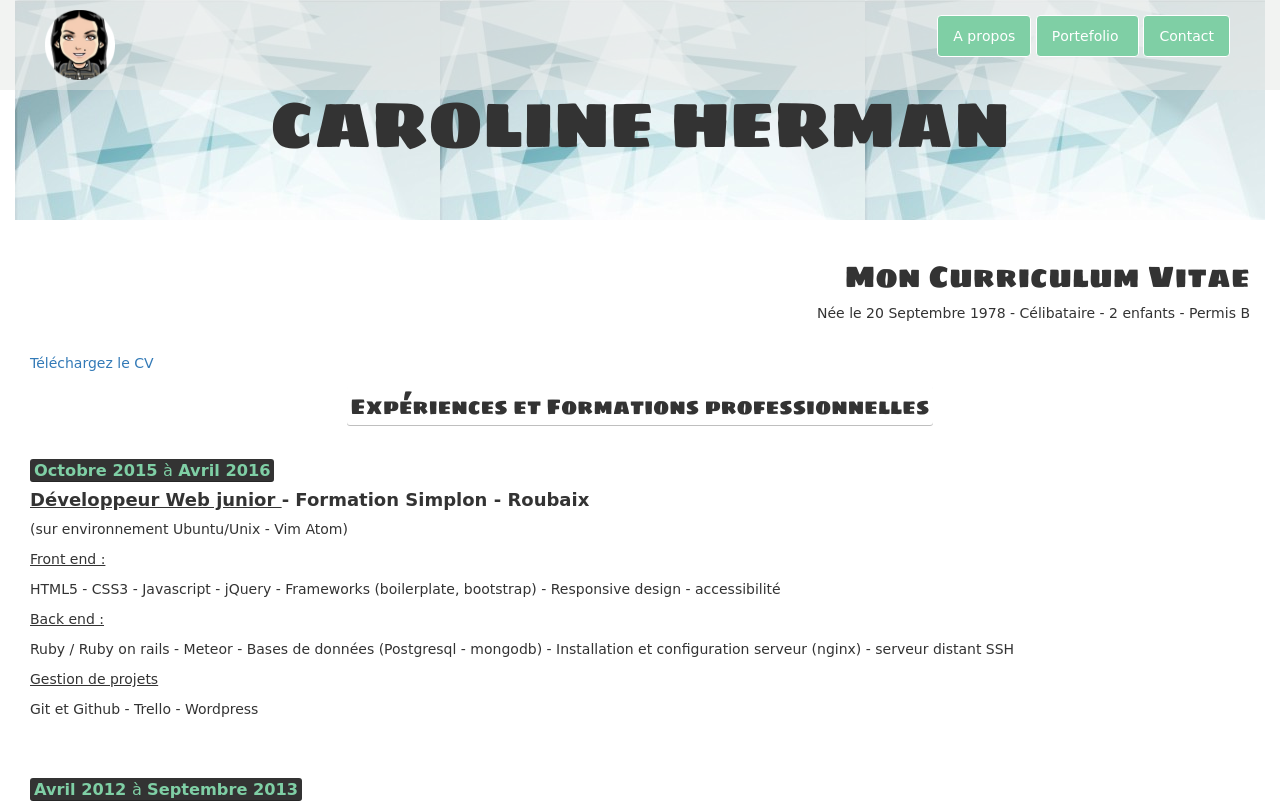
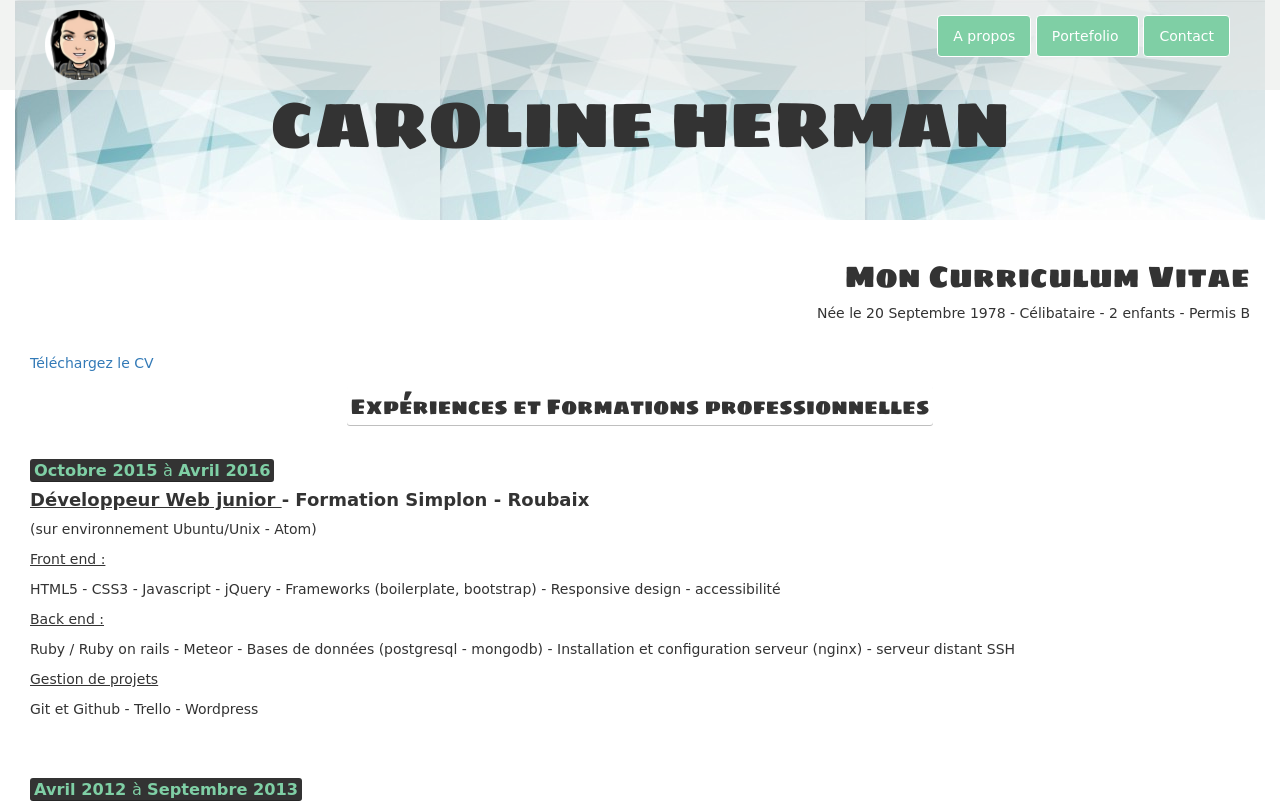
Before and after one commit to CarolineHe/carolineherman, a plain HTML site: page cv.html in a window 1280 px wide. Shown: the top 804 px of the page. Drawn offline with Linux system fonts and the light colour scheme; files that its build step writes are made by us from their sources; a web font is replaced by a local one.

Commit message:
modification cv.html

```diff
--- a/css/main.css
+++ b/css/main.css
@@ -102,6 +102,10 @@ body{
 
 h1{
     font-size: 5vw!important;
+}
+
+p{
+    text-align: justify;
 }
 
 .walter{
--- a/cv.html
+++ b/cv.html
@@ -72,11 +72,11 @@
                         </kbd>
                     </h4>
                     <h4><b><u>Développeur Web junior </u> - Formation Simplon - Roubaix</b></h4>
-                    <p>(sur environnement Ubuntu/Unix - Vim Atom)</p>
+                    <p>(sur environnement Ubuntu/Unix - Atom)</p>
                     <p><u>Front end :</u></p>
                     <p>HTML5 - CSS3 - Javascript - jQuery - Frameworks (boilerplate, bootstrap) - Responsive design - accessibilité</p>
                     <p><u>Back end :</u></p>
-                    <p>Ruby / Ruby on rails - Meteor - Bases de données (Postgresql - mongodb) - Installation et configuration serveur (nginx) - serveur distant SSH</p>
+                    <p>Ruby / Ruby on rails - Meteor - Bases de données (postgresql - mongodb) - Installation et configuration serveur (nginx) - serveur distant SSH</p>
                     <p><u>Gestion de projets</u></p>
                     <p>Git et Github - Trello - Wordpress</p>
 
```
